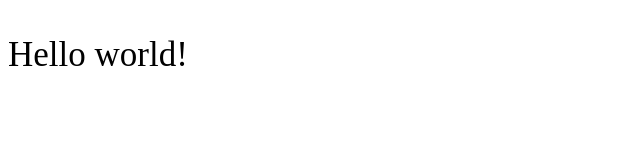
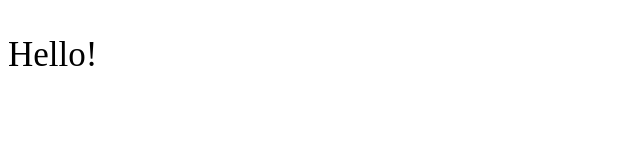
Before and after one commit to Rafael-55/prjt-syle, a plain HTML site: page index.html in a window 1280 px wide. Shown: the whole page, without its empty margins (0-640 px from the left). Drawn offline with Linux system fonts and the light colour scheme.

Commit message:
prj style: changed the text

```diff
--- a/index.html
+++ b/index.html
@@ -8,7 +8,7 @@
     <title>Cool Document</title>
 </head>
 <body>
-    <p>Hello world!</p>
+    <p>Hello!</p>
     <script src="index.js"></script>
 </body>
 </html>
```
